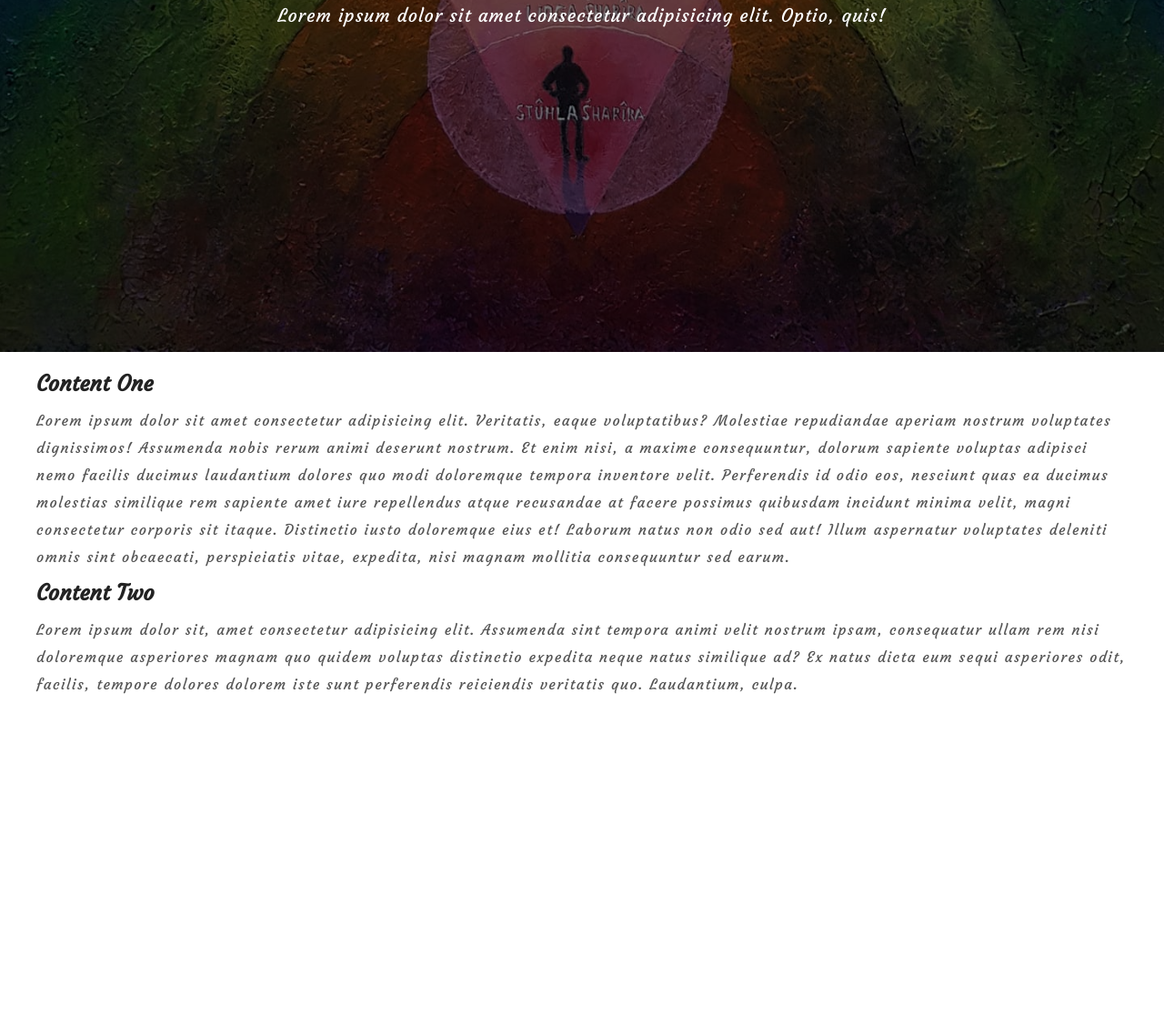
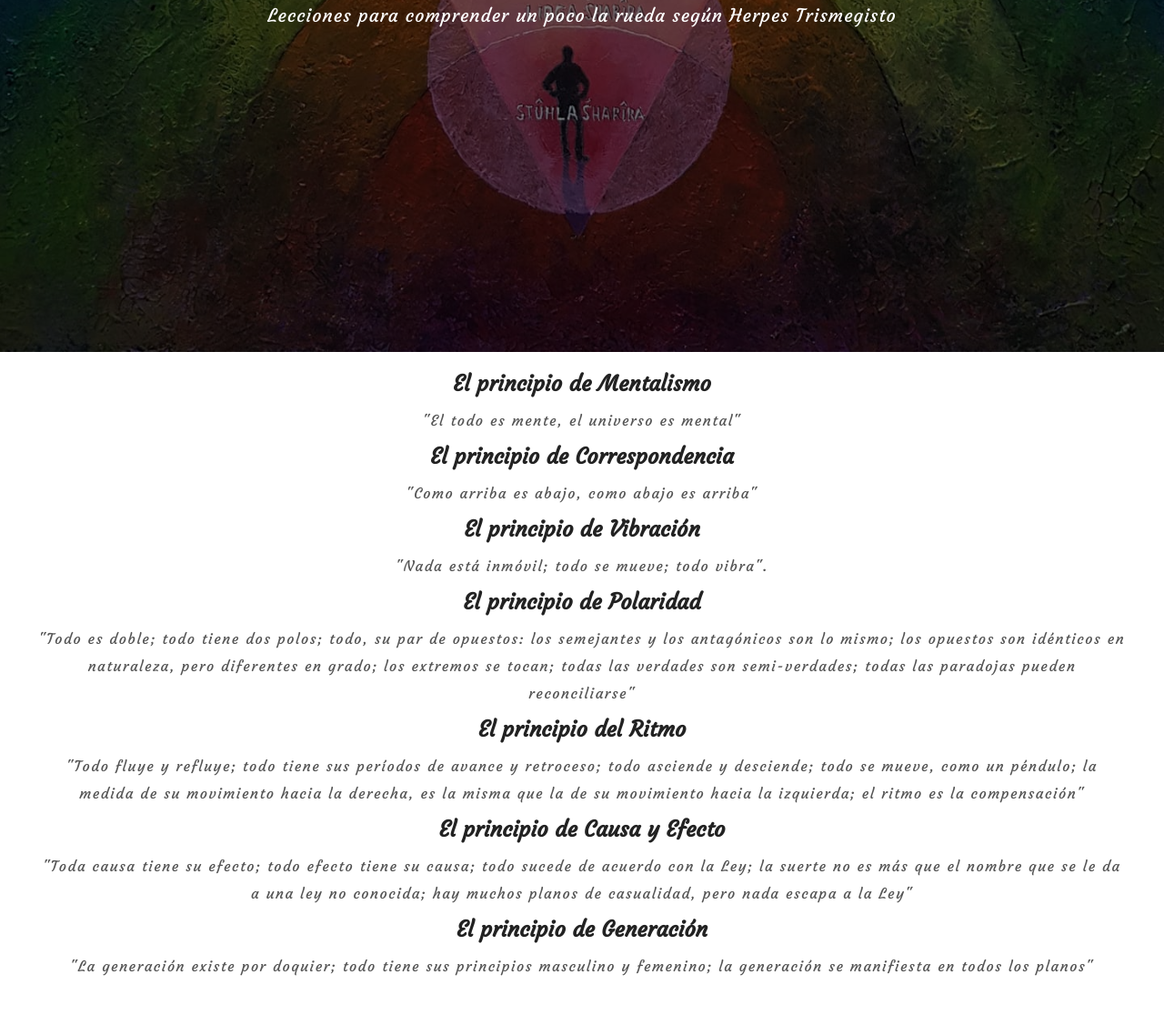
Before and after one commit to ElideZavala/Sticky-Nav, a plain HTML site: page index.html in a window 1280 px wide. Shown: the part 413-1540 px from the top of the page at 91% size. Before the commit the page ends 1230 px from the top, so only its background shows below. Drawn offline with Linux system fonts and the light colour scheme.

Commit message:
modificaciones

```diff
--- a/index.html
+++ b/index.html
@@ -11,7 +11,7 @@
 <body>
 	<nav class="nav">
 		<div class="container">
-			<h1 class="logo"><a href="index.html">Mi sitio web</a></h1>
+			<h1 class="logo"><a href="index.html">Mi nuevo mundo</a></h1>
 			<ul>
 				<li><a href="#" class="current">Home</a></li>
 				<li><a href="#">Acerca de</a></li>
@@ -23,17 +23,32 @@
 
 	<div class="hero">
 		<div class="container">
-			<h1>Bienvenido a mi página web</h1>
-			<p>Lorem ipsum dolor sit amet consectetur adipisicing elit. Optio, quis!</p>
+			<h1>Bienvenido al planeta tierra</h1>
+			<p>Lecciones para comprender un poco la rueda según Herpes Trismegisto</p>
 		</div>
 	</div>
 
 	<section class="container content">
-		<h2>Content One</h2>
-		<p>Lorem ipsum dolor sit amet consectetur adipisicing elit. Veritatis, eaque voluptatibus? Molestiae repudiandae aperiam nostrum voluptates dignissimos! Assumenda nobis rerum animi deserunt nostrum. Et enim nisi, a maxime consequuntur, dolorum sapiente voluptas adipisci nemo facilis ducimus laudantium dolores quo modi doloremque tempora inventore velit. Perferendis id odio eos, nesciunt quas ea ducimus molestias similique rem sapiente amet iure repellendus atque recusandae at facere possimus quibusdam incidunt minima velit, magni consectetur corporis sit itaque. Distinctio iusto doloremque eius et! Laborum natus non odio sed aut! Illum aspernatur voluptates deleniti omnis sint obcaecati, perspiciatis vitae, expedita, nisi magnam mollitia consequuntur sed earum.</p>
+		<h2>El principio de Mentalismo</h2>
+		<p>"El todo es mente, el universo es mental"</p>
 
-		<h3>Content Two</h3>
-		<p>Lorem ipsum dolor sit, amet consectetur adipisicing elit. Assumenda sint tempora animi velit nostrum ipsam, consequatur ullam rem nisi doloremque asperiores magnam quo quidem voluptas distinctio expedita neque natus similique ad? Ex natus dicta eum sequi asperiores odit, facilis, tempore dolores dolorem iste sunt perferendis reiciendis veritatis quo. Laudantium, culpa.</p>
+		<h3>El principio de Correspondencia</h3>
+		<p>"Como arriba es abajo, como abajo es arriba"</p>
+
+		<h3>El principio de Vibración</h3>
+		<p>"Nada está inmóvil; todo se mueve; todo vibra".</p>
+
+		<h3>El principio de Polaridad</h3>
+		<p>"Todo es doble; todo tiene dos polos; todo, su par de opuestos: los semejantes y los antagónicos son lo mismo; los opuestos son idénticos en naturaleza, pero diferentes en grado; los extremos se tocan; todas las verdades son semi-verdades; todas las paradojas pueden reconciliarse"</p>
+
+		<h3>El principio del Ritmo</h3>
+		<p>"Todo fluye y refluye; todo tiene sus períodos de avance y retroceso; todo asciende y desciende; todo se mueve, como un péndulo; la medida de su movimiento hacia la derecha, es la misma que la de su movimiento hacia la izquierda; el ritmo es la compensación"</p>
+
+		<h3>El principio de Causa y Efecto</h3>
+		<p>"Toda causa tiene su efecto; todo efecto tiene su causa; todo sucede de acuerdo con la Ley; la suerte no es más que el nombre que se le da a una ley no conocida; hay muchos planos de casualidad, pero nada escapa a la Ley"</p>
+
+		<h3>El principio de Generación</h3>
+		<p>"La generación existe por doquier; todo tiene sus principios masculino y femenino; la generación se manifiesta en todos los planos"</p>
 	</section>
 
 	<script src="script.js"></script>
--- a/style.css
+++ b/style.css
@@ -15,6 +15,7 @@ body {
 .container {
 	max-width: 1200px;
 	margin: 0 auto;
+	text-align: center;
 }
 
 .nav {
```
